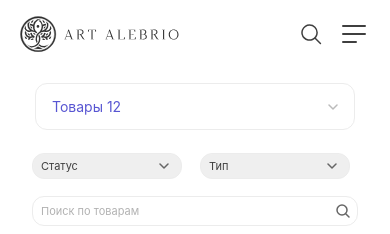
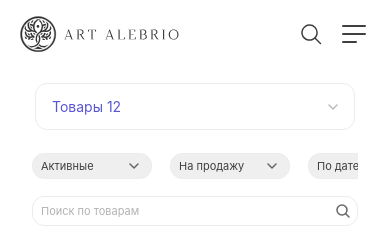
Before and after one commit to miltim7/ProductListing, a Vue app: page / in a window 390 px wide. Shown: the top 234 px of the page. Built offline with nearby package versions, Linux system fonts and the light colour scheme; the HTML template or start-up script is replaced by a standard one; a web font is replaced by a local one.

Commit message:
remove first ol in ul

```diff
--- a/src/assets/main.css
+++ b/src/assets/main.css
@@ -552,7 +552,6 @@ input:checked+.slider:before {
     }
 
     .filters-selects-container .filter-select {
-        min-width: 150px;
         flex-shrink: 0;
         font-size: 11px;
         padding: 5px 8px;
--- a/src/components/ProductsTable.vue
+++ b/src/components/ProductsTable.vue
@@ -57,13 +57,11 @@
       <div class="filters-left">
         <div class="filters-selects-container">
           <select class="filter-select">
-            <option disabled selected>Статус</option>
             <option value="active">Активные</option>
             <option value="pending">Не активные</option>
           </select>
 
           <select class="filter-select">
-            <option disabled selected>Тип</option>
             <option value="inactive">На продажу</option>
             <option value="expired">Для примера</option>
             <option value="auction">Аукцион</option>
@@ -71,7 +69,6 @@
           </select>
 
           <select class="filter-select">
-            <option disabled selected>Сортировка</option>
             <option value="date">По дате</option>
             <option value="price">По цене</option>
             <option value="name">По номеру</option>
```
